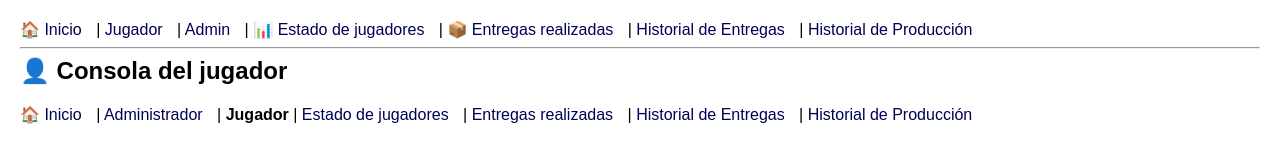
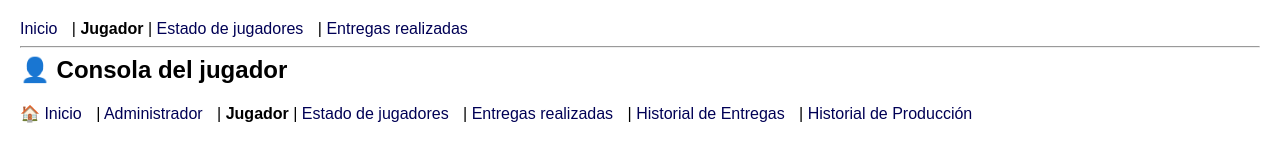
Before and after one commit to mmuinosp-hub/Capital, a website: page public/player.html in a window 1280 px wide. Drawn offline with nearby package versions, Linux system fonts and the light colour scheme; no server answers.

Commit message:
Update player.html

```diff
--- a/public/player.html
+++ b/public/player.html
@@ -14,13 +14,10 @@ fieldset { margin-bottom: 20px; }
 </head>
 <body>
 <nav>
-  <a href="/">🏠 Inicio</a> |
-  <a href="/player.html">Jugador</a> |
-  <a href="/admin.html">Admin</a> |
-  <a href="/estado_jugadores.html">📊 Estado de jugadores</a> |
-  <a href="/entregas_realizadas.html">📦 Entregas realizadas</a> |
-  <a href="/historial_entregas.html">Historial de Entregas</a> |
-  <a href="/historial_produccion.html">Historial de Producción</a>
+  <a href="/">Inicio</a> |
+  <b>Jugador</b> |
+  <a href="/estado_jugadores.html">Estado de jugadores</a> |
+  <a href="/entregas_realizadas.html">Entregas realizadas</a>
 </nav>
 <hr>
 
```
